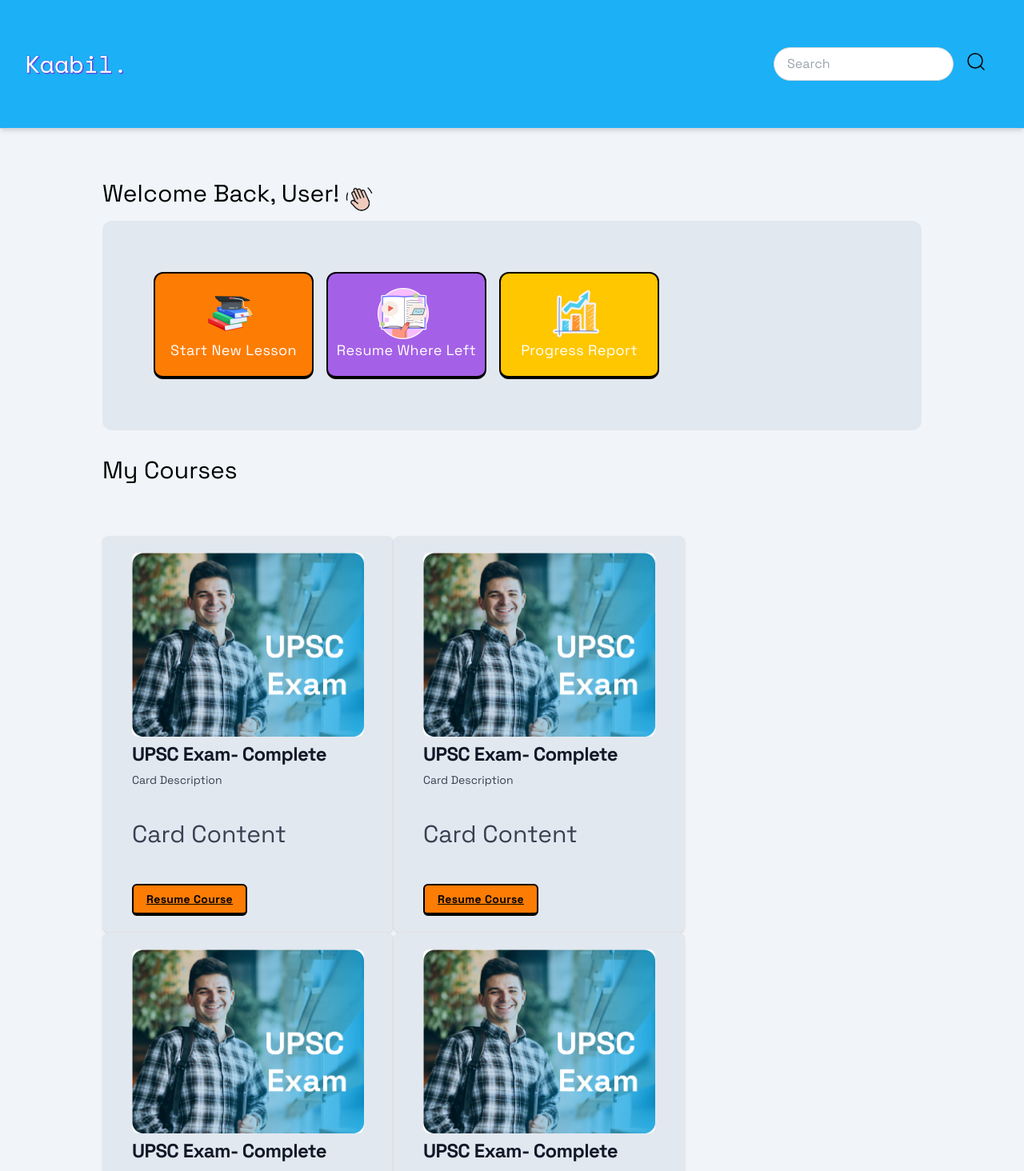
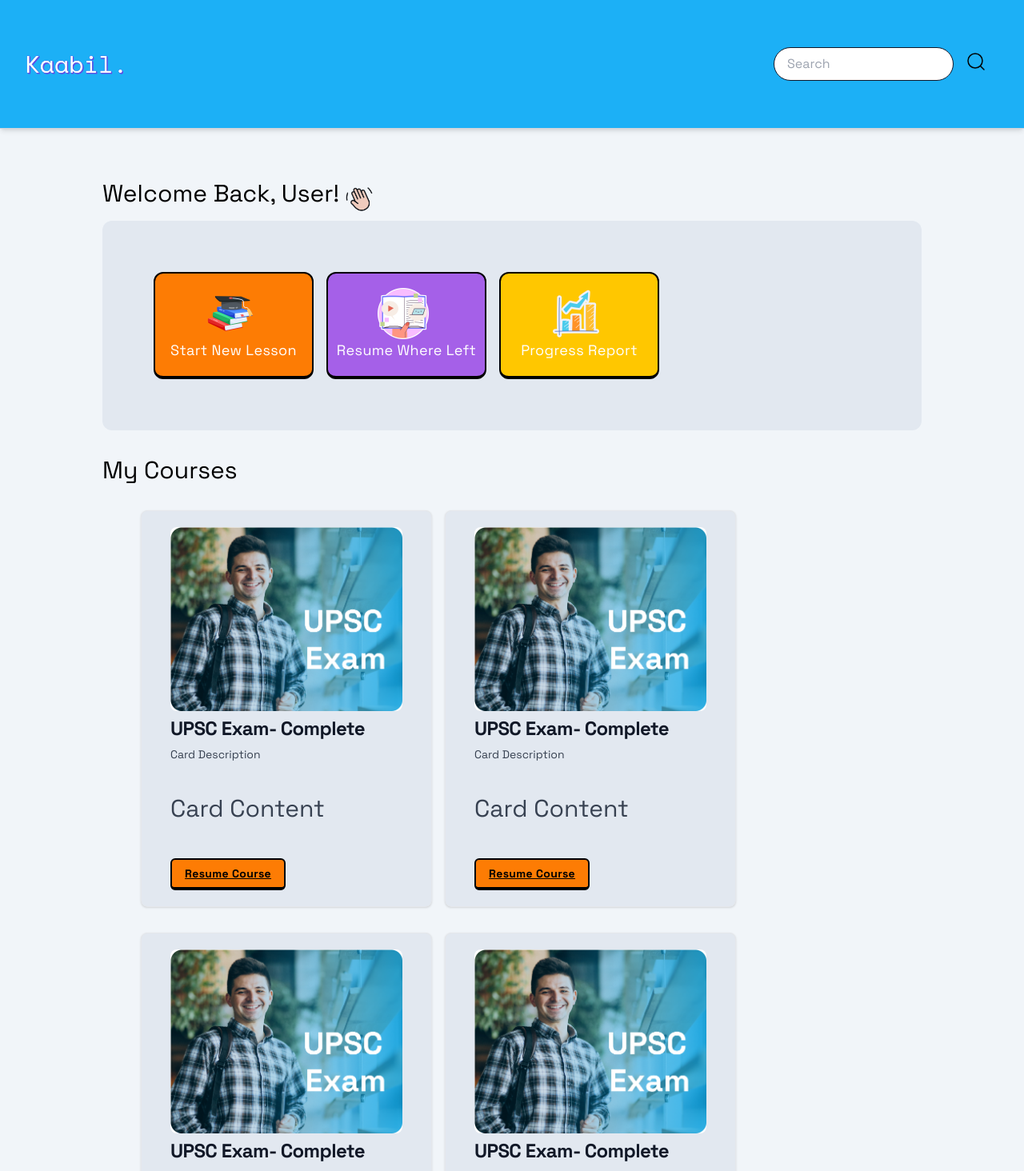
Before and after one commit to learning79/kaabil.me, a React (Vite) app in the folder Frontend/: page /dashboard in a window 1280 px wide. Shown: the top 1464 px of the page at 80% size. Built offline with nearby package versions, Linux system fonts and the light colour scheme.

Commit message:
ui fixes

```diff
--- a/Frontend/src/App.jsx
+++ b/Frontend/src/App.jsx
@@ -1,11 +1,10 @@
-import React, { useState } from 'react';
+import React from 'react';
 import { BrowserRouter as Router, Route, Routes } from 'react-router-dom';
 import Home from './Landing/home';
 import Dashboard from './Dashboard/dboard';
-import Navbar from './components/Navbar';
 
 function App() {
-  const [count, setCount] = useState(0);
+
 
   return (
     <Router>
--- a/Frontend/src/Dashboard/Navbar.jsx
+++ b/Frontend/src/Dashboard/Navbar.jsx
@@ -1,4 +1,5 @@
 import React, { useState } from 'react';
+import { Link } from 'react-router-dom';
 import logo from '../assets/logo/logo.png';
 import menu from '../assets/menu.png';
 import close from '../assets/close.png';
@@ -18,7 +19,9 @@ const Navbar = () => {
   return (
     <nav className="fixed top-0 left-0 w-full bg-bluebg shadow-md border-b border-gray-300 px-4 md:px-  6 md:flex justify-between items-center">
       <div className="flex justify-between items-center w-full md:w-auto">
+        <Link to="/">
         <img className="h-20 w-30 md:h-40 md:w-50" src={logo} alt="logo" />
+        </Link>
         <div className="text-3xl cursor-pointer md:hidden" onClick={() => setOpen(!open)}>
           {open ? (
             <img src={close} className="h-[20px] w-[20px]" alt="close" />
@@ -31,7 +34,7 @@ const Navbar = () => {
         <input
           type="text"
           placeholder="Search"
-          className="px-4 py-2 rounded-full border border-gray-300 focus:outline-none focus:border-blue-500"
+          className="px-4 py-2 rounded-full border border-slate-900 border-b border-black focus:outline-none focus:border-blue-500"
         />
         <div className="p-4">
           <button className="focus:outline-none">
--- a/Frontend/src/Dashboard/dboard.jsx
+++ b/Frontend/src/Dashboard/dboard.jsx
@@ -6,8 +6,8 @@ import wave from '../assets/Dashboard/wave.png';
 import CourseCard from "@/components/CourseCard";
 
 const Dashboard = () => {
-  // Use state to track the number of visible CourseCards
-  const [visibleCards, setVisibleCards] = useState(5); // Initial visible cards
+
+  const [visibleCards, setVisibleCards] = useState(5);
 
   return (
     <div className="absolute text-black bg-slate-100 flex font-Space Grotesk min-h-screen w-full">
@@ -21,9 +21,11 @@ const Dashboard = () => {
           <CourseBtn />
         </div>
         <h1 className="py-8">My Courses</h1>
-        <div className="flex flex-row py-8 flex-wrap">
+        <div className="flex flex-row flex-wrap px-12">
           {[...Array(visibleCards)].map((_, index) => (
-            <CourseCard key={index} className="mr-4 mb-4" />
+            <div key={index} className="mr-4 mb-8">
+              <CourseCard />
+            </div>
           ))}
         </div>
       </div>
--- a/Frontend/src/components/Navbar.jsx
+++ b/Frontend/src/components/Navbar.jsx
@@ -1,4 +1,5 @@
 import React, { useState } from 'react';
+import { Link } from 'react-router-dom'; // Import Link from react-router-dom
 import logo from '../assets/logo.png';
 import menu from '../assets/menu.png';
 import close from '../assets/close.png';
@@ -18,8 +19,8 @@ const Navbar = () => {
   return (
     <nav className="shadow-md fixed top-0 left-0 w-full bg-white backdrop-blur-sm border-b border-gray-300 z-10 px-6 md:py-6 py-6 md:flex justify-between items-center">
       <div className="flex justify-between items-center w-full md:w-auto">
-        <img className="h-10 mx-4" src={logo} alt="logo" />
-        <div className="text-3xl cursor-pointer  md:hidden" onClick={() => setOpen(!open)}>
+        <img className="h-10 mx-4 cursor-pointer" src={logo} alt="logo" onClick={() => window.location.href = '/'} />
+        <div className="text-3xl cursor-pointer md:hidden" onClick={() => setOpen(!open)}>
           {open ? (
             <img src={close} className="h-[20px] w-[20px]" alt="close" />
           ) : (
@@ -30,9 +31,18 @@ const Navbar = () => {
       <div
         className={`md:flex md:items-center md:pb-0 pb-12 absolute md:static bg-white md:z-auto z-[-1] left-0 w-full md:w-auto transition-all duration-500 ease-in ${
           open ? 'top-20 opacity-100' : 'top-[-490px] opacity-0'
-        } md:opacity-100 md:space-x-8  space-x-8 space-y-4 md:space-y-0 text-gray-700`}
+        } md:opacity-100 md:space-x-8 space-x-8 space-y-4 md:space-y-0 text-gray-700`}
       >
         {navItems.map((item, index) => (
+          item.button ? (
+            <Link
+              to={item.link}
+              key={index}
+              className="hover:text-green-500 duration-500 md:ml-8 text-xl md:my-0 my-7 cursor-pointer bg-green-500 text-white py-2 px-4 rounded"
+            >
+              {item.text}
+            </Link>
+          ) : (
             <p
               key={index}
               className="hover:text-green-500 duration-500 md:ml-8 text-xl md:my-0 my-7 cursor-pointer"
@@ -40,6 +50,7 @@ const Navbar = () => {
             >
               {item.text}
             </p>
+          )
         ))}
       </div>
     </nav>
--- a/Frontend/src/components/navItems.js
+++ b/Frontend/src/components/navItems.js
@@ -2,7 +2,11 @@ const navItems = [
   { text: 'Home', id: 'home'},
   { text: 'What we do', id: 'whatWeDo' },
   { text: 'How it works', id: 'howItWorks' },
-  { text: 'Footer', id: 'footer'},
+  {
+    text: 'Get Started',
+    button: true, // Add a button property to indicate it's a button
+    link: '/dashboard' // Add a link property with the destination URL
+  },
 ];
 
 export default navItems;
```
Lines whose indentation alone changed are shown as unchanged.
